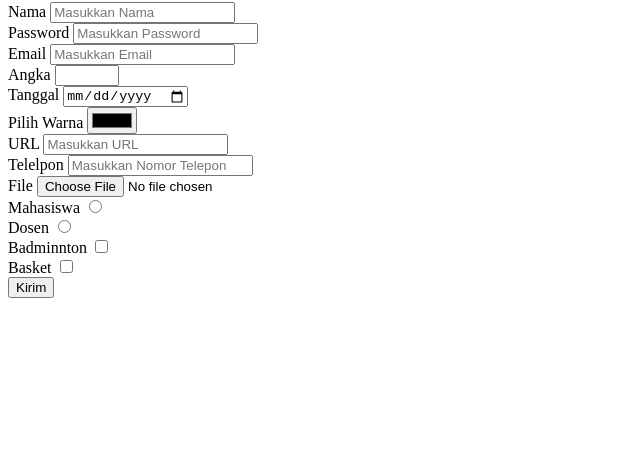
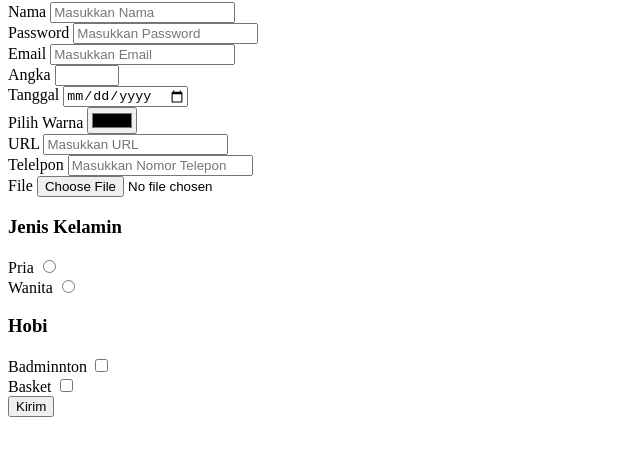
Before and after one commit to IbrahimApriFalah/wpucourse, a plain HTML site: page 06-html-lanjutan/coba-form1.html in a window 1280 px wide. Shown: the part 78-534 px from the top of the page, without its empty margins (0-640 px from the left). Drawn offline with Linux system fonts and the light colour scheme.

Commit message:
feat: update coba-form1.html with gender and hobby options; add coba-form2.html for checkbox and radio input examples

```diff
--- a/06-html-lanjutan/coba-form1.html
+++ b/06-html-lanjutan/coba-form1.html
@@ -62,18 +62,20 @@
       <input type="file" name="file" id="file" />
       <br />
 
-      <label for="radio1">Mahasiswa</label>
-      <input type="radio" name="pilihan" id="radio1" value="pilihan1" />
+      <h3>Jenis Kelamin</h3>
+      <label for="radio1">Pria</label>
+      <input type="radio" name="jenis-kelamin" id="pria" value="pria" />
       <br />
-      <label for="radio2">Dosen</label>
-      <input type="radio" name="pilihan" id="radio2" value="pilihan2" />
+      <label for="radio2">Wanita</label>
+      <input type="radio" name="jenis-kelamin" id="wanita" value="wanita" />
       <br />
 
-      <label for="checkbox1">Badminnton</label>
-      <input type="checkbox" name="badminton" id="checkbox1" value="badminton" />
+      <h3>Hobi</h3>
+      <label for="hobi1">Badminnton</label>
+      <input type="checkbox" name="hobi1" id="hobi1" value="badminton" />
       <br />
-      <label for="checkbox2">Basket</label>
-      <input type="checkbox" name="basket" id="checkbox2" value="basket" />
+      <label for="hobi2">Basket</label>
+      <input type="checkbox" name="hobi2" id="hobi2" value="basket" />
       <br />
 
       <button type="submit">Kirim</button>
```
Also changed, not shown: 06-html-lanjutan/coba-form2.html (added, +43 -0 lines).
